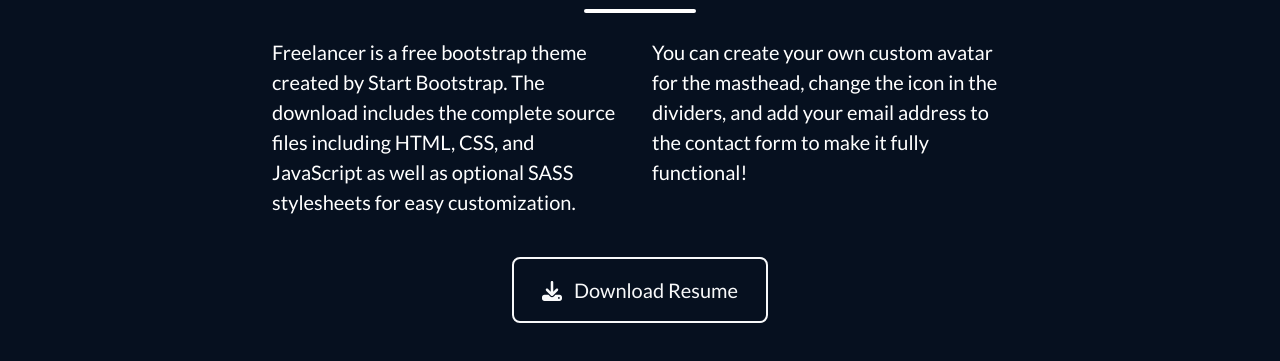
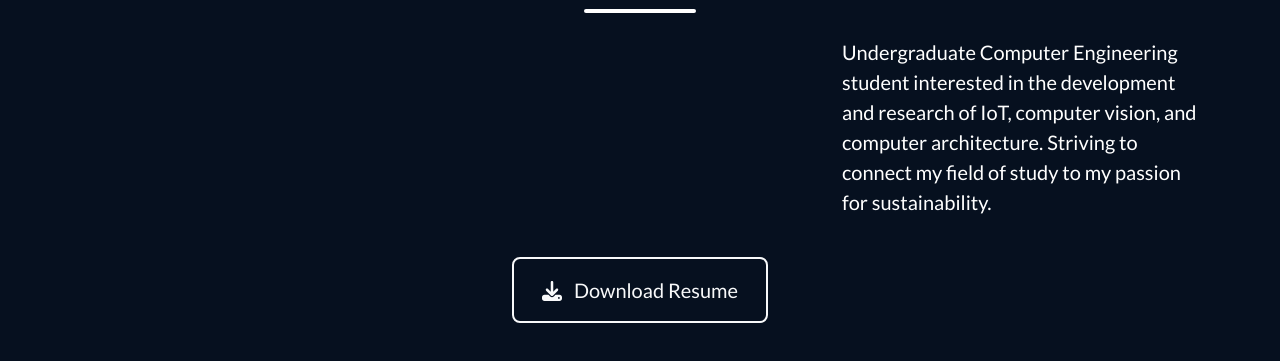
Before and after one commit to kathalinne/MyPortfolio-V1, a plain HTML site: page index.html in a window 1280 px wide. Shown: the part 655-1016 px from the top of the page. Drawn offline with nearby package versions, Linux system fonts and the light colour scheme.

Commit message:
paragraphp

```diff
--- a/index.html
+++ b/index.html
@@ -64,8 +64,8 @@
                 </div>
                 <!-- Bio Section Content-->
                 <div class="row">
-                    <div class="col-lg-4 ms-auto"><p class="lead">Freelancer is a free bootstrap theme created by Start Bootstrap. The download includes the complete source files including HTML, CSS, and JavaScript as well as optional SASS stylesheets for easy customization.</p></div>
-                    <div class="col-lg-4 me-auto"><p class="lead">You can create your own custom avatar for the masthead, change the icon in the dividers, and add your email address to the contact form to make it fully functional!</p></div>
+                    <div class="col-lg-4 ms-auto"><p class="lead">Undergraduate Computer Engineering student interested in the development and research of IoT, computer vision, and computer architecture. Striving to connect my field of study to my passion for sustainability.</p></div>
+              <!--    <div class="col-lg-4 me-auto"><p class="lead">You can create your own custom avatar for the masthead, change the icon in the dividers, and add your email address to the contact form to make it fully functional!</p></div> -->
                 </div>
                 <!-- Bio Section Button-->
                 <div class="text-center mt-4">
```
